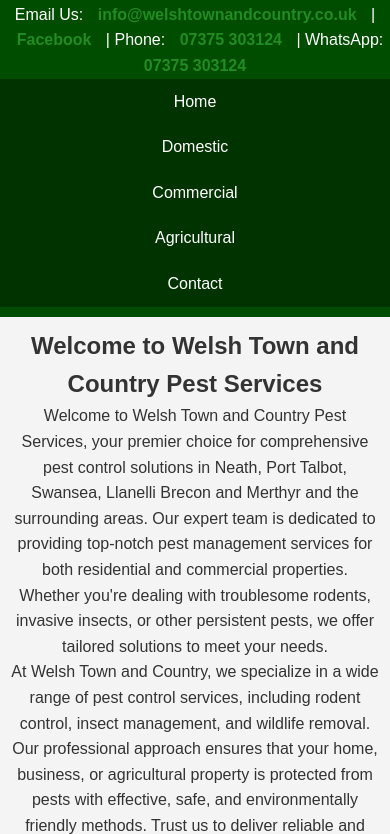
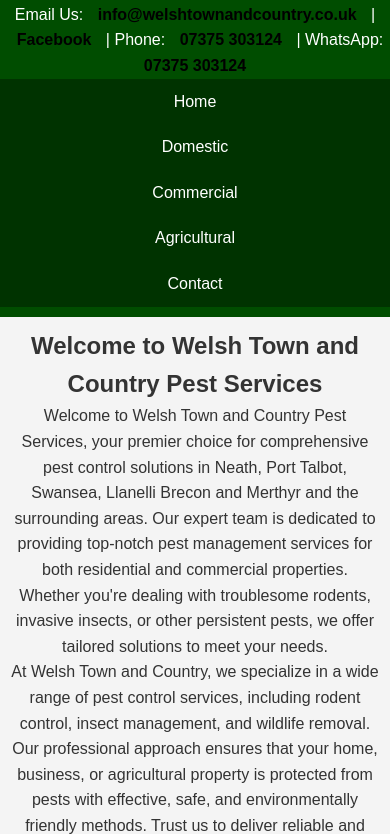
Before and after one commit to daihill84/Welsh-town-and-country-pest-service-s-, a plain HTML site: page index.html in a window 390 px wide. Shown: the part 207-1041 px from the top of the page. Drawn offline with Linux system fonts and the light colour scheme.

Commit message:
Update mobile.css

```diff
--- a/styles/mobile.css
+++ b/styles/mobile.css
@@ -46,7 +46,7 @@ header {
 }
 
 .contact-info a {
-    color: #228B22;
+    color: #000000;
     text-decoration: none;
     font-weight: bold;
     display: inline-block;
```
